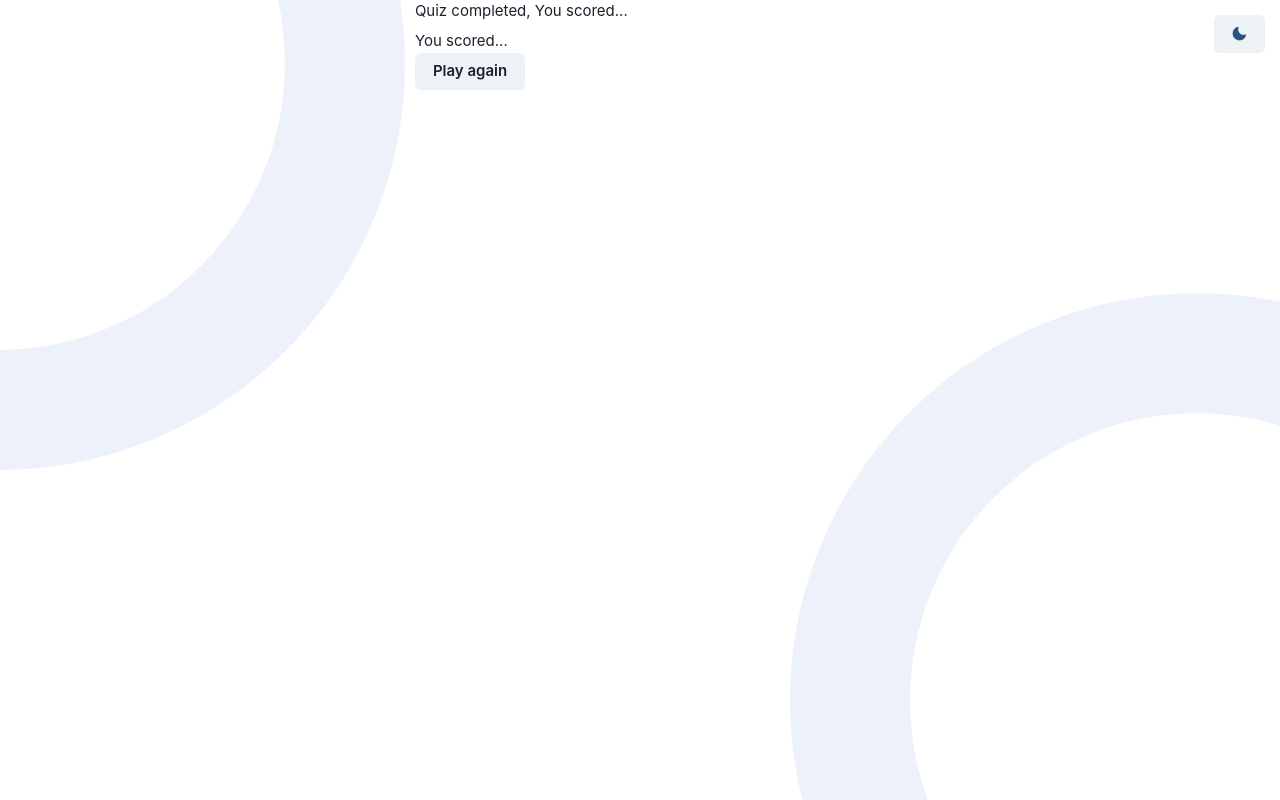
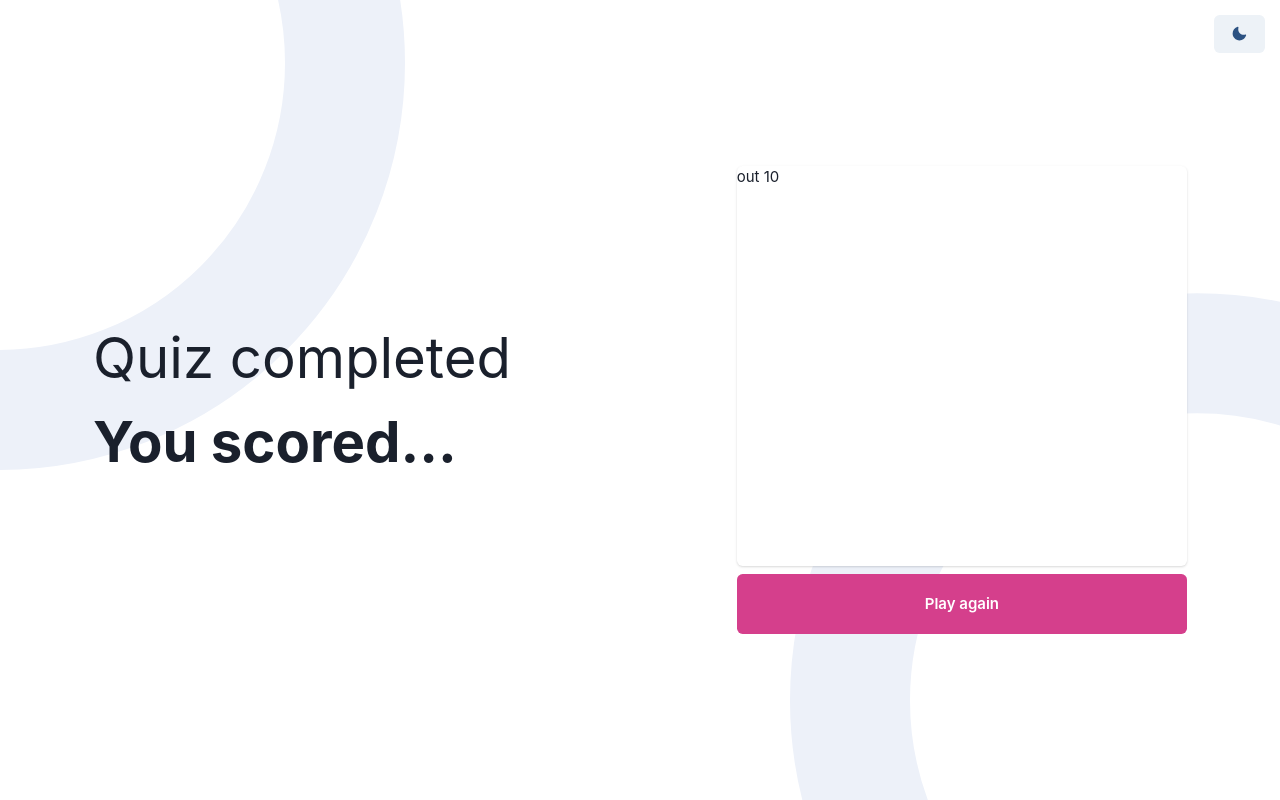
Before and after one commit to rojasmart/quizz-app, a React (Vite) app: page /score in a window 1280 px wide. Built offline with nearby package versions, Linux system fonts and the light colour scheme.

Commit message:
style final step

```diff
--- a/src/pages/FinalScreen.jsx
+++ b/src/pages/FinalScreen.jsx
@@ -1,4 +1,4 @@
-import { Button, Stack, Container, Text } from "@chakra-ui/react";
+import { Button, HStack, Stack, Container, Text, Card } from "@chakra-ui/react";
 
 import { useSelector, useDispatch } from "react-redux";
 import { useNavigate } from "react-router-dom";
@@ -17,14 +17,23 @@ export default function FinalScreen() {
   };
 
   return (
-    <Stack>
+    <HStack>
       <Container maxW="lg">
-        <Text fontSize="me">Quiz completed, You scored...</Text>
+        <Text fontSize="6xl">Quiz completed</Text>
+        <Text fontSize="6xl" as="b">
+          You scored...
+        </Text>
       </Container>
       <Container maxW="lg">
-        <Text fontSize="me">You scored... {score}</Text>
-        <Button onClick={handleReset}>Play again</Button>
+        <Stack space="6">
+          <Card minHeight={"400px"}>
+            <Text fontSize="me">{score} out 10</Text>
+          </Card>
+          <Button w="100%" minH="60px" colorScheme="pink" onClick={handleReset}>
+            Play again
+          </Button>
+        </Stack>
       </Container>
-    </Stack>
+    </HStack>
   );
 }
```
